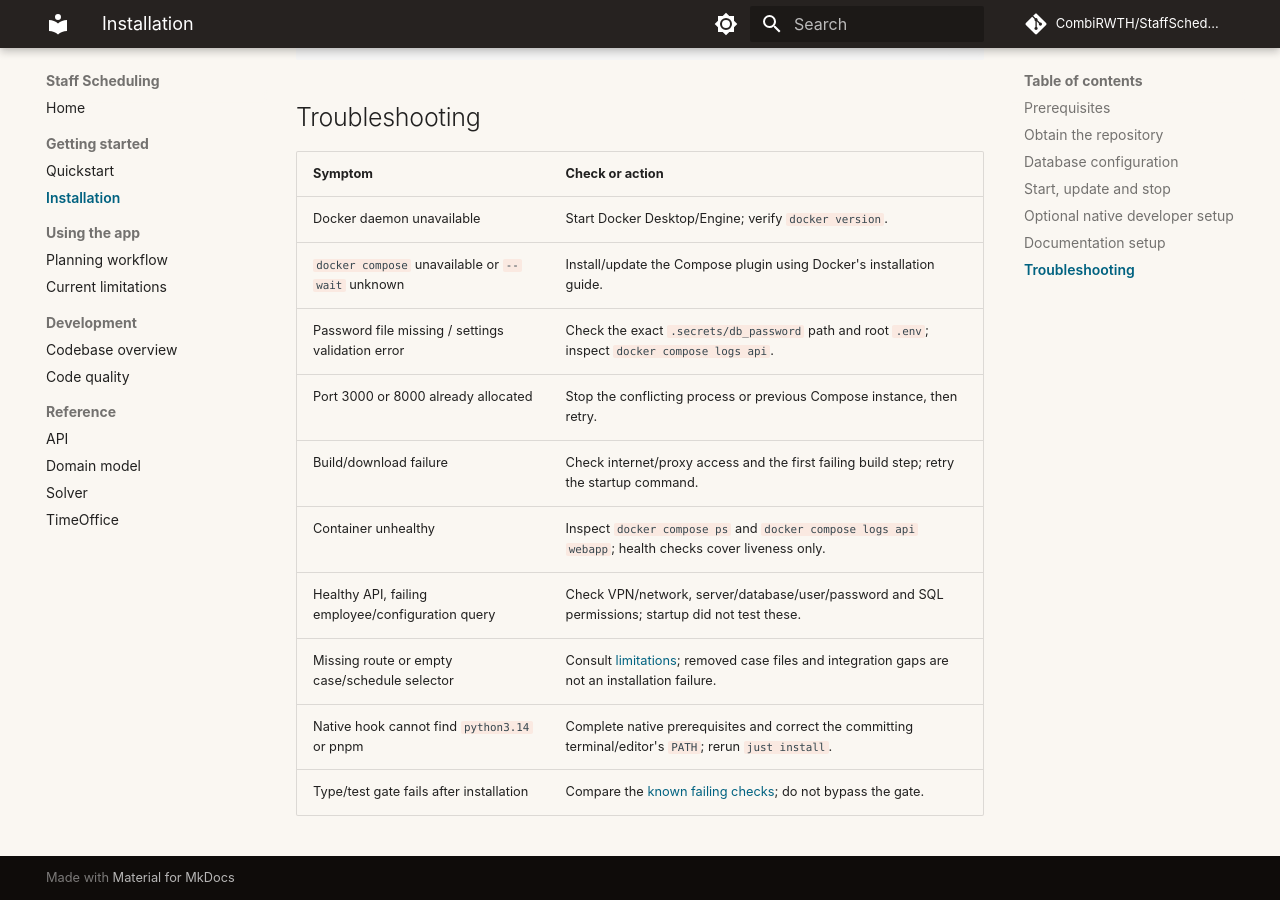
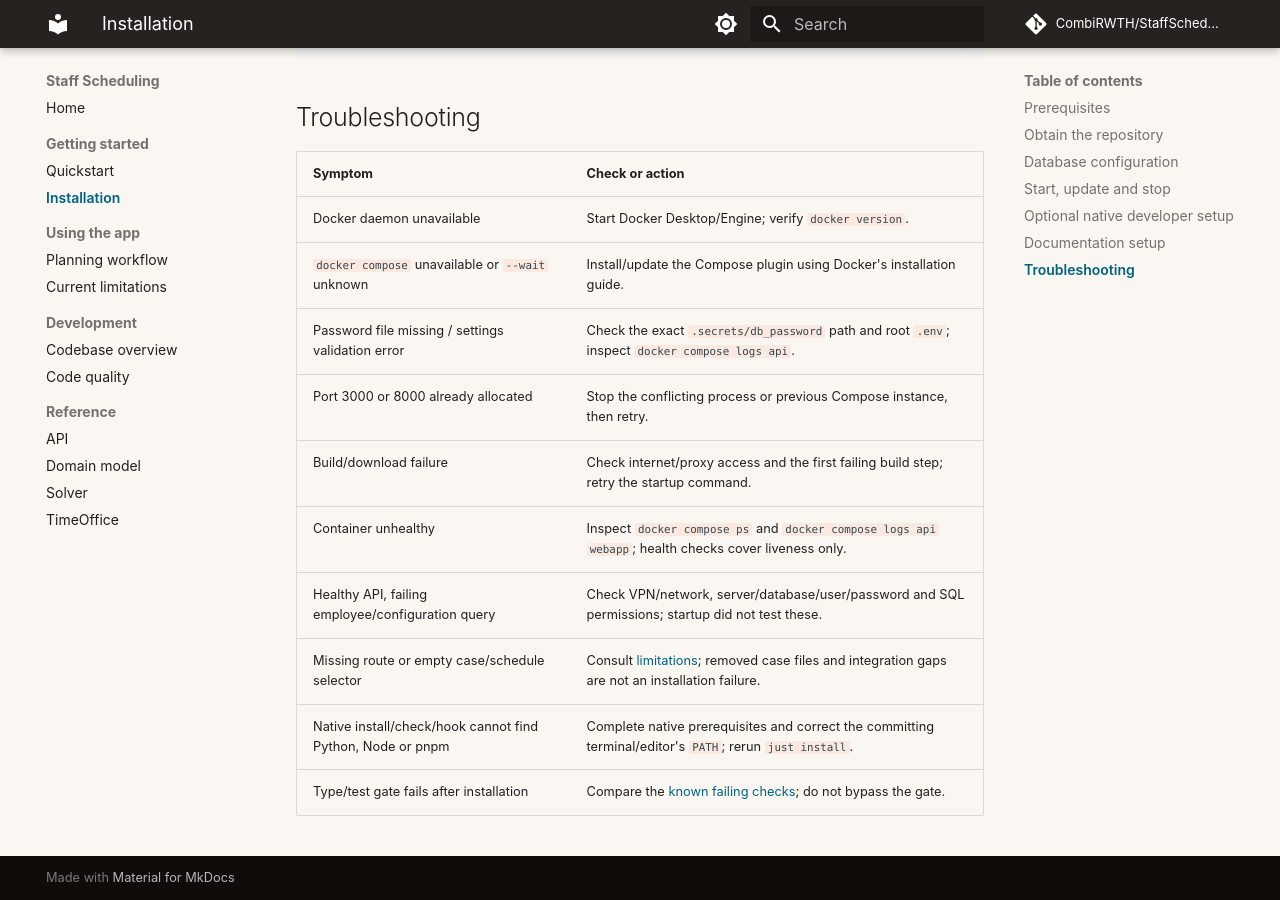
Before and after one commit to CombiRWTH/StaffScheduling, an MkDocs documentation site: the page built from docs/source/installation.md, in a window 1280 px wide and 900 px high, scrolled down 3669 px. Built offline with MkDocs 1.6.1 and Material for MkDocs 9.7.7, drawn with Linux system fonts in a browser that asks for light colours; comment, search, counter and statistics services are not loaded.

Commit message:
ci: unify monorepo checks and streamline Git hooks

```diff
--- a/docs/source/installation.md
+++ b/docs/source/installation.md
@@ -105,15 +105,15 @@
 
 ## Troubleshooting
 
-| Symptom                                           | Check or action                                                                                                 |
-| ------------------------------------------------- | --------------------------------------------------------------------------------------------------------------- |
-| Docker daemon unavailable                         | Start Docker Desktop/Engine; verify `docker version`.                                                           |
-| `docker compose` unavailable or `--wait` unknown  | Install/update the Compose plugin using Docker's installation guide.                                            |
-| Password file missing / settings validation error | Check the exact `.secrets/db_password` path and root `.env`; inspect `docker compose logs api`.                 |
-| Port 3000 or 8000 already allocated               | Stop the conflicting process or previous Compose instance, then retry.                                          |
-| Build/download failure                            | Check internet/proxy access and the first failing build step; retry the startup command.                        |
-| Container unhealthy                               | Inspect `docker compose ps` and `docker compose logs api webapp`; health checks cover liveness only.            |
-| Healthy API, failing employee/configuration query | Check VPN/network, server/database/user/password and SQL permissions; startup did not test these.               |
-| Missing route or empty case/schedule selector     | Consult [limitations](limitations.md); removed case files and integration gaps are not an installation failure. |
-| Native hook cannot find `python3.14` or pnpm      | Complete native prerequisites and correct the committing terminal/editor's `PATH`; rerun `just install`.        |
-| Type/test gate fails after installation           | Compare the [known failing checks](limitations.md#quality-gates); do not bypass the gate.                       |
+| Symptom                                                    | Check or action                                                                                                 |
+| ---------------------------------------------------------- | --------------------------------------------------------------------------------------------------------------- |
+| Docker daemon unavailable                                  | Start Docker Desktop/Engine; verify `docker version`.                                                           |
+| `docker compose` unavailable or `--wait` unknown           | Install/update the Compose plugin using Docker's installation guide.                                            |
+| Password file missing / settings validation error          | Check the exact `.secrets/db_password` path and root `.env`; inspect `docker compose logs api`.                 |
+| Port 3000 or 8000 already allocated                        | Stop the conflicting process or previous Compose instance, then retry.                                          |
+| Build/download failure                                     | Check internet/proxy access and the first failing build step; retry the startup command.                        |
+| Container unhealthy                                        | Inspect `docker compose ps` and `docker compose logs api webapp`; health checks cover liveness only.            |
+| Healthy API, failing employee/configuration query          | Check VPN/network, server/database/user/password and SQL permissions; startup did not test these.               |
+| Missing route or empty case/schedule selector              | Consult [limitations](limitations.md); removed case files and integration gaps are not an installation failure. |
+| Native install/check/hook cannot find Python, Node or pnpm | Complete native prerequisites and correct the committing terminal/editor's `PATH`; rerun `just install`.        |
+| Type/test gate fails after installation                    | Compare the [known failing checks](limitations.md#quality-gates); do not bypass the gate.                       |
```
Also changed, not shown: docs/source/development/quality.md (+11 -1 lines), .pre-commit-config.yaml, 4 other files.
